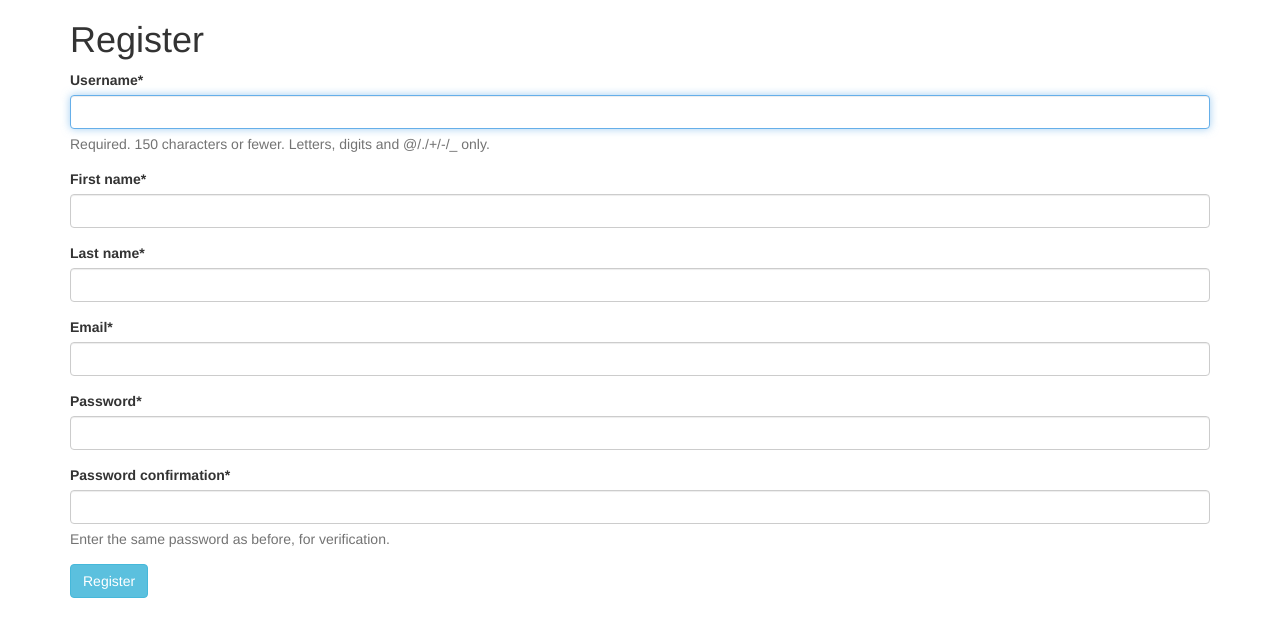
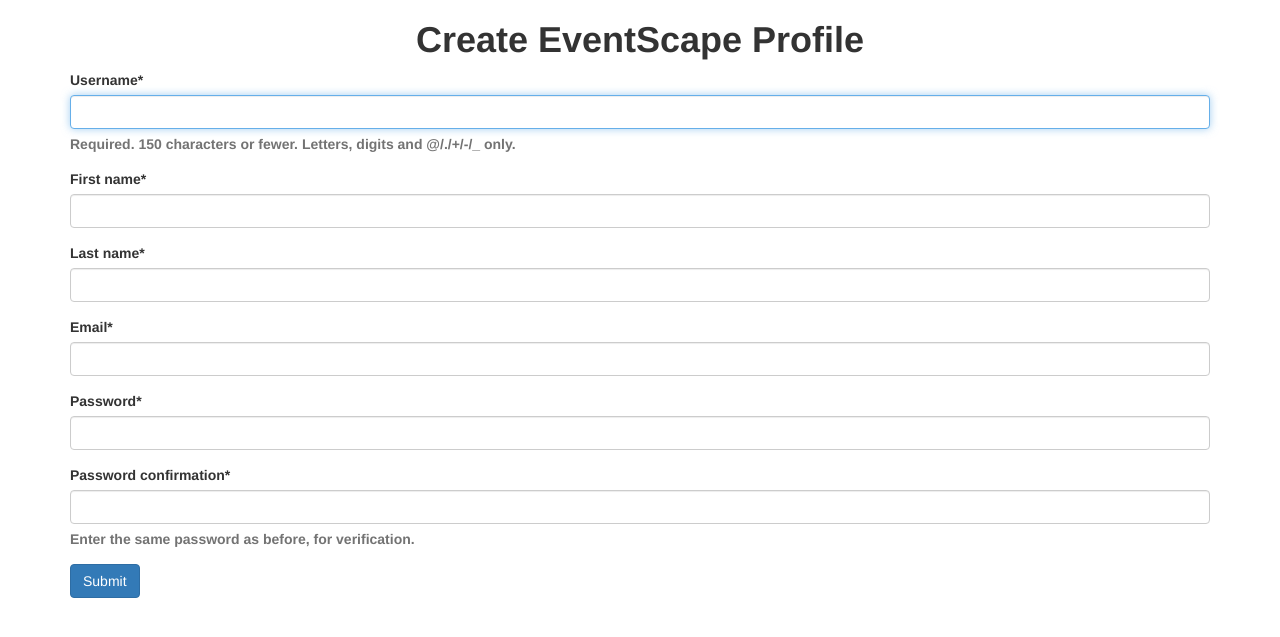
Before and after one commit to mmauricio11235/Event-Scape, a Django app: page /register/ in a window 1280 px wide. Shown: the top 637 px of the page. Run offline with Django 3.2, Linux system fonts and the light colour scheme; parts of the project's set-up code (start-up, migrations or seed data) failed here and were passed over; some libraries are stand-ins or nearby versions.

Commit message:
fixed submit button for registration

```diff
--- a/EventScape/templates/registration/register.html
+++ b/EventScape/templates/registration/register.html
@@ -2,9 +2,8 @@
 {% load crispy_forms_tags %}
 
 {% block content %}
-<h1>Register</h1>
+<h1 style = "text-align: center;"><strong>Create EventScape Profile<strong> </h1>
 <form action="" method="post">
     {% crispy form %}
 </form>
-<button type="button" class="btn btn-info">Register </button>
 {% endblock %}
--- a/EventScape/website/forms.py
+++ b/EventScape/website/forms.py
@@ -25,8 +25,24 @@ class RegistrationForm(UserCreationForm):
 
         if commit:
             user.save()
+        return user
 
-        return user
+
+    def __init__(self, *args, **kwargs):
+        super(RegistrationForm, self).__init__(*args, **kwargs)
+        self.helper = FormHelper()
+        self.helper.form_class = 'form-horizontal'
+        self.helper.layout = Layout(
+            'username',
+            'first_name',
+            'last_name',
+            'email',
+            'password1',
+            'password2',
+            FormActions(
+                Submit('submit', 'Submit')
+            )
+        )
 
 
 class CreateEventForm(forms.ModelForm):
```
